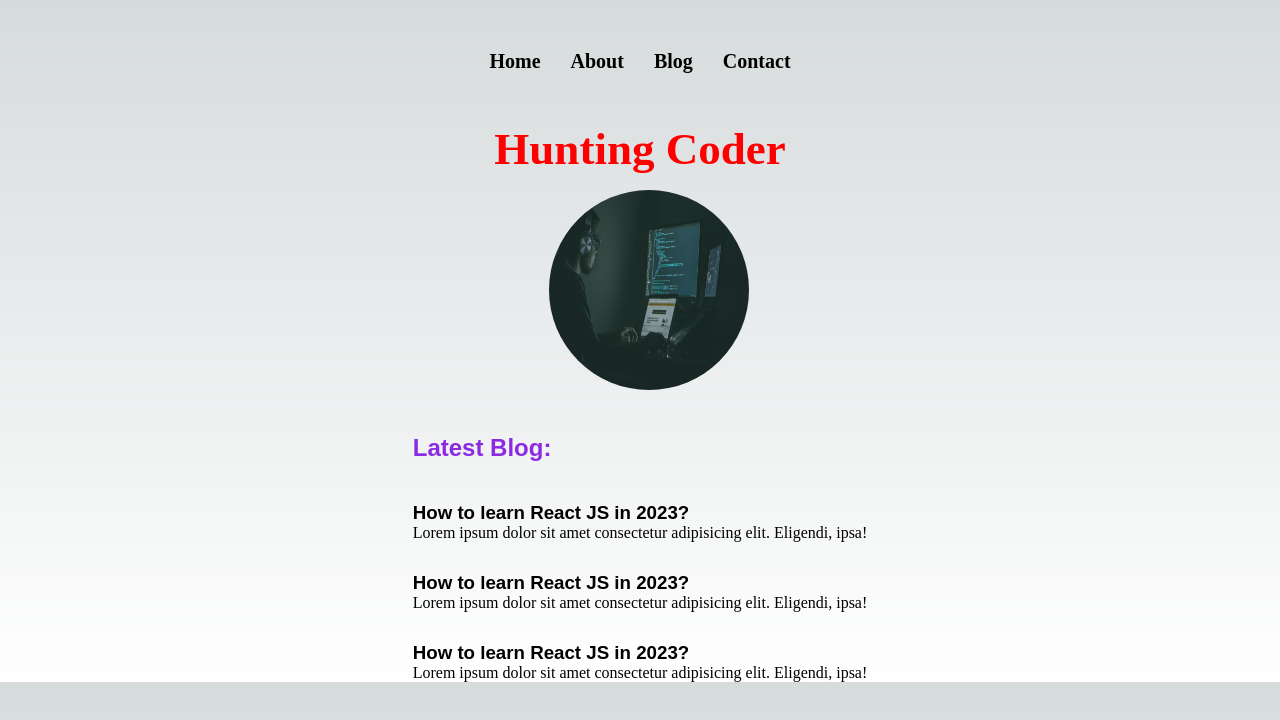
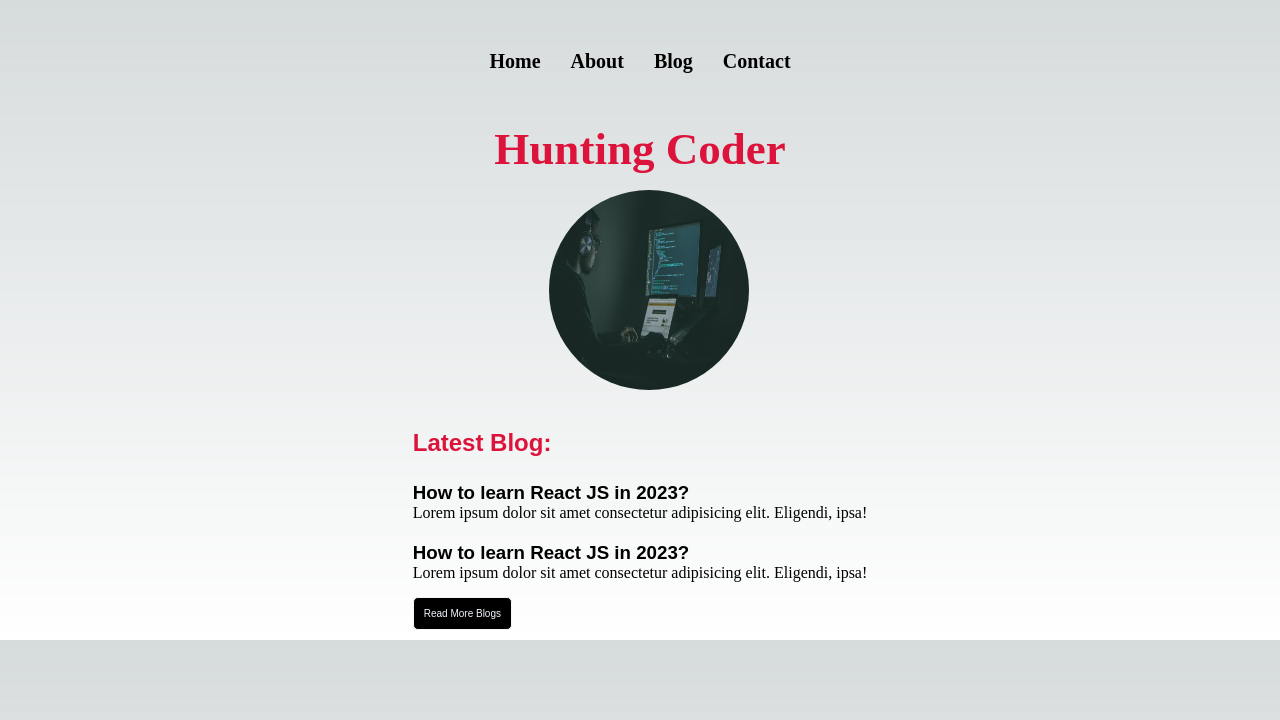
Before and after one commit to JAYMAKWANA2202/Hunting-Coder, a Next.js app in the folder hunting-coder/: page / in a window 1280 px wide. Shown: the top 720 px of the page. Built offline with nearby package versions, Linux system fonts and the light colour scheme.

Commit message:
complete hunting coder

```diff
--- a/hunting-coder/contactdata/3.json
+++ /dev/null
@@ -1 +0,0 @@
-{"name":"","phone":"","email":"","desc":""}
--- a/hunting-coder/contactdata/4.json
+++ /dev/null
@@ -1 +0,0 @@
-{"name":"MJ Clothes","phone":"1234567890","email":"deep@gmail.com","desc":"mj clothes\n"}
--- a/hunting-coder/pages/index.js
+++ b/hunting-coder/pages/index.js
@@ -2,6 +2,7 @@
 import Head from "next/head";
 import { Inter } from "next/font/google";
 import styles from "@/styles/Home.module.css";
+import Link from "next/link";
 
 const inter = Inter({ subsets: ["latin"] });
 
@@ -44,13 +45,9 @@
               ipsa!
             </p>
           </div>
-          <div className={styles.deatil}>
-            <h3>How to learn React JS in 2023?</h3>
-            <p>
-              Lorem ipsum dolor sit amet consectetur adipisicing elit. Eligendi,
-              ipsa!
-            </p>
-          </div>
+          <Link href={"/blog"}>
+            <button className={styles.btn}> Read More Blogs</button>
+          </Link>
         </div>
       </main>
     </>
--- a/hunting-coder/styles/About.module.css
+++ b/hunting-coder/styles/About.module.css
@@ -21,3 +21,8 @@
   margin-top: 10px;
   text-align: start;
 }
+
+.ul li {
+  text-align: start;
+  margin-top: 5px;
+}
--- a/hunting-coder/styles/Blog.module.css
+++ b/hunting-coder/styles/Blog.module.css
@@ -6,19 +6,32 @@
 }
 
 .detail {
-  margin-top: 30px;
+  margin-top: 20px;
 }
 
 .detail h3 {
   font-family: Arial, Helvetica, sans-serif;
   cursor: pointer;
   font-size: 25px;
-}
-.detail h3:hover {
-  color: crimson;
+  color: yellow;
 }
 
 .detail p {
   margin-top: 10px;
   max-width: 45vw;
 }
+
+.btn {
+  background-color: black;
+  color: aliceblue;
+  border: 1px solid whitesmoke;
+  border-radius: 5px;
+  padding: 10px;
+  margin-top: 5px;
+  margin-bottom: 10px;
+  font-size: 10px;
+}
+
+.btn:hover {
+  color: crimson;
+}
--- a/hunting-coder/styles/Contact.module.css
+++ b/hunting-coder/styles/Contact.module.css
@@ -1,6 +1,7 @@
 .container {
   max-width: 25vw;
   margin: auto;
+  padding: auto;
 }
 .heading {
   text-align: center;
--- a/hunting-coder/styles/Home.module.css
+++ b/hunting-coder/styles/Home.module.css
@@ -38,7 +38,7 @@
   position: relative;
 }
 .center h1 span {
-  color: red;
+  color: crimson;
   font-size: 45px;
 }
 .center img {
@@ -62,7 +62,7 @@
 }
 
 .deatil {
-  margin-top: 30px;
+  margin-top: 20px;
 }
 
 .deatil h3 {
@@ -89,8 +89,8 @@
 }
 
 .content h2 {
-  padding: 10px 0;
-  color: blueviolet;
+  padding: 5px 0;
+  color: crimson;
   font-family: Arial, Helvetica, sans-serif;
 }
 
@@ -189,6 +189,21 @@
   }
 }
 
+.btn {
+  background-color: black;
+  color: aliceblue;
+  border: 1px solid whitesmoke;
+  border-radius: 5px;
+  padding: 10px;
+  margin-top: 15px;
+  margin-bottom: 10px;
+  font-size: 10px;
+}
+
+.btn:hover {
+  color: crimson;
+}
+
 /* Tablet and Smaller Desktop */
 @media (min-width: 701px) and (max-width: 1120px) {
   .grid {
```
Also changed, not shown: hunting-coder/pages/about.js (+13 -0 lines), hunting-coder/pages/blog.js (+5 -5 lines).
